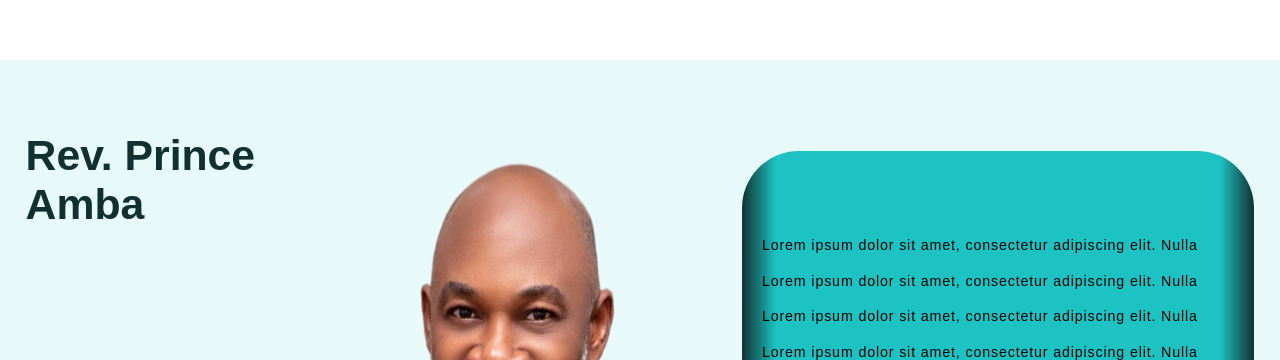
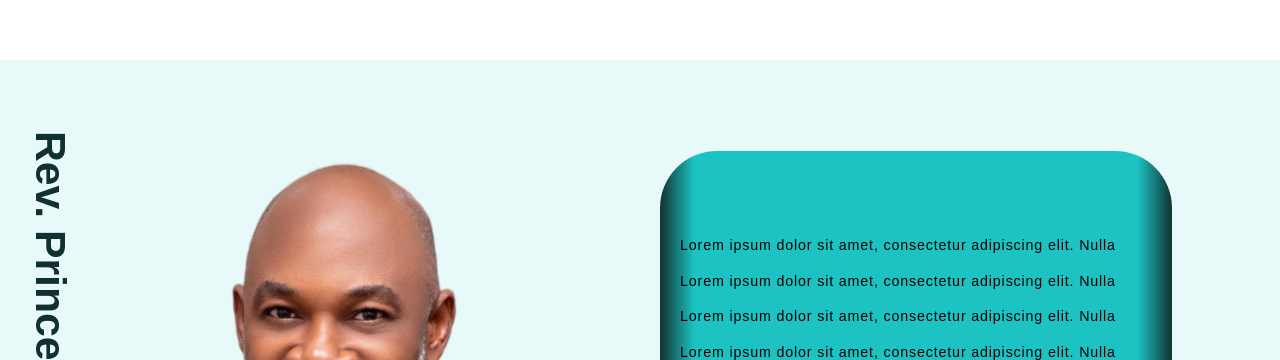
Before and after one commit to Iydeejames/Fortress-of-hope, a React (Create React App) app: page / in a window 1280 px wide. Shown: the part 1906-2266 px from the top of the page. Built offline with nearby package versions, Linux system fonts and the light colour scheme.

Commit message:
Update App.css

```diff
--- a/src/App.css
+++ b/src/App.css
@@ -316,6 +316,7 @@ video {
   color: rgb(17, 49, 49);
   margin-top: 5rem;
   margin-left: 2%;
+  writing-mode: vertical-rl; /* Make the text lie vertically */
 }
 
 .about-section-left img {
```
